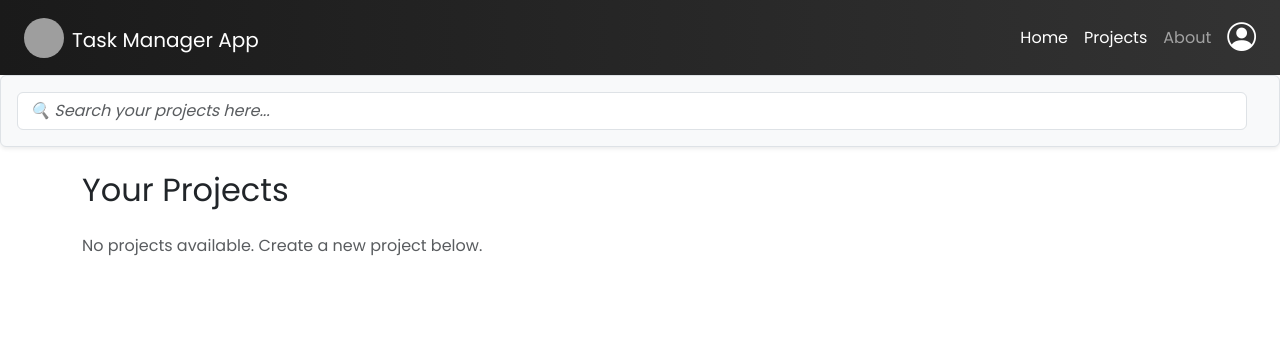
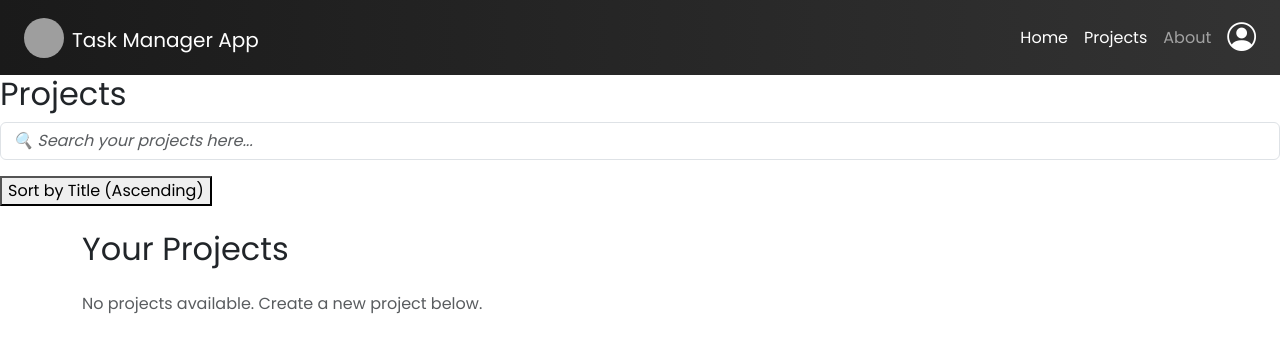
Before and after one commit to Piyush-Joshi-WaiTech/task-management-app-final-angular, an Angular app: page /projects in a window 1280 px wide. Shown: the top 352 px of the page. Built offline with nearby package versions, Linux system fonts and the light colour scheme; grey boxes are pictures that could not be loaded.

Commit message:
feat: add sorting functionality to project list and enhance notification display

```diff
--- a/src/app/project/project.component.css
+++ b/src/app/project/project.component.css
@@ -74,3 +74,30 @@ input::placeholder {
     transform: translateY(-10px);
   }
 }
+/* Styles for notification */
+.success {
+  color: green;
+}
+.error {
+  color: red;
+}
+
+/* Styles for sort buttons */
+.sort-buttons {
+  margin-bottom: 1em;
+}
+.sort-buttons button {
+  margin-right: 0.5em;
+}
+
+/* Styles for project list */
+ul {
+  list-style-type: none;
+  padding: 0;
+}
+li {
+  margin-bottom: 1em;
+}
+button {
+  margin-right: 0.5em;
+}
--- a/src/app/project/project.component.html
+++ b/src/app/project/project.component.html
@@ -1,8 +1,12 @@
 <app-navbar></app-navbar>
+<div>
+  <h2>Projects</h2>
 
-<div
-  class="d-flex flex-column flex-md-row justify-content-between align-items-start align-items-md-center mb-3 p-3 bg-light border rounded shadow-sm"
->
+  <!-- Notification -->
+  <div *ngIf="notification" [ngClass]="notificationType">
+    {{ notification }}
+  </div>
+
   <!-- 🔍 Search Bar -->
   <div class="mb-2 mb-md-0 w-100 me-md-3">
     <input
@@ -12,6 +16,12 @@
       [(ngModel)]="searchQuery"
       (input)="filterProjects()"
     />
+  </div>
+  <!-- Sort Buttons -->
+  <div class="sort-buttons mt-3">
+    <button (click)="toggleSortOrder()">
+      Sort by Title ({{ sortOrder === "asc" ? "Ascending" : "Descending" }})
+    </button>
   </div>
 </div>
 
--- a/src/app/project/project.component.ts
+++ b/src/app/project/project.component.ts
@@ -18,6 +18,7 @@ export class ProjectComponent implements OnInit {
   notification: string | null = null;
   notificationType: 'success' | 'error' | null = null;
   searchQuery: string = '';
+  sortOrder: 'asc' | 'desc' = 'asc'; // New property to track sort order
 
   project = {
     title: '',
@@ -85,7 +86,7 @@ export class ProjectComponent implements OnInit {
         JSON.stringify(this.projects)
       );
 
-      this.showNotification('✅ Project deleted successfully!', 'success');
+      this.showPopupNotification('✅ Project deleted successfully!', 'success');
     }
   }
 
@@ -95,6 +96,7 @@ export class ProjectComponent implements OnInit {
       const storedTasks = localStorage.getItem(`tasks_${project.title}`);
       project.taskCount = storedTasks ? JSON.parse(storedTasks).length : 0;
     });
+    this.sortProjects(); // Sort projects initially
   }
 
   private saveProjectsToLocalStorage() {
@@ -121,6 +123,17 @@ export class ProjectComponent implements OnInit {
     setTimeout(() => {
       this.notification = null;
       this.notificationType = null;
+    }, 3000);
+  }
+
+  showPopupNotification(message: string, type: 'success' | 'error') {
+    const popup = document.createElement('div');
+    popup.className = `popup-notification ${type}`;
+    popup.innerText = message;
+    document.body.appendChild(popup);
+
+    setTimeout(() => {
+      popup.remove();
     }, 3000);
   }
 
@@ -166,6 +179,7 @@ export class ProjectComponent implements OnInit {
       }
     }
   }
+
   filterProjects() {
     const allProjects = this.projectService.getProjects();
     const query = this.searchQuery.toLowerCase();
@@ -185,4 +199,18 @@ export class ProjectComponent implements OnInit {
       return titleMatch || descMatch || taskMatch;
     });
   }
+
+  // New method to sort projects
+  sortProjects() {
+    this.projects.sort((a, b) => {
+      const comparison = a.title.localeCompare(b.title);
+      return this.sortOrder === 'asc' ? comparison : -comparison;
+    });
+  }
+
+  // New method to toggle sort order and sort projects
+  toggleSortOrder() {
+    this.sortOrder = this.sortOrder === 'asc' ? 'desc' : 'asc';
+    this.sortProjects();
+  }
 }
```
